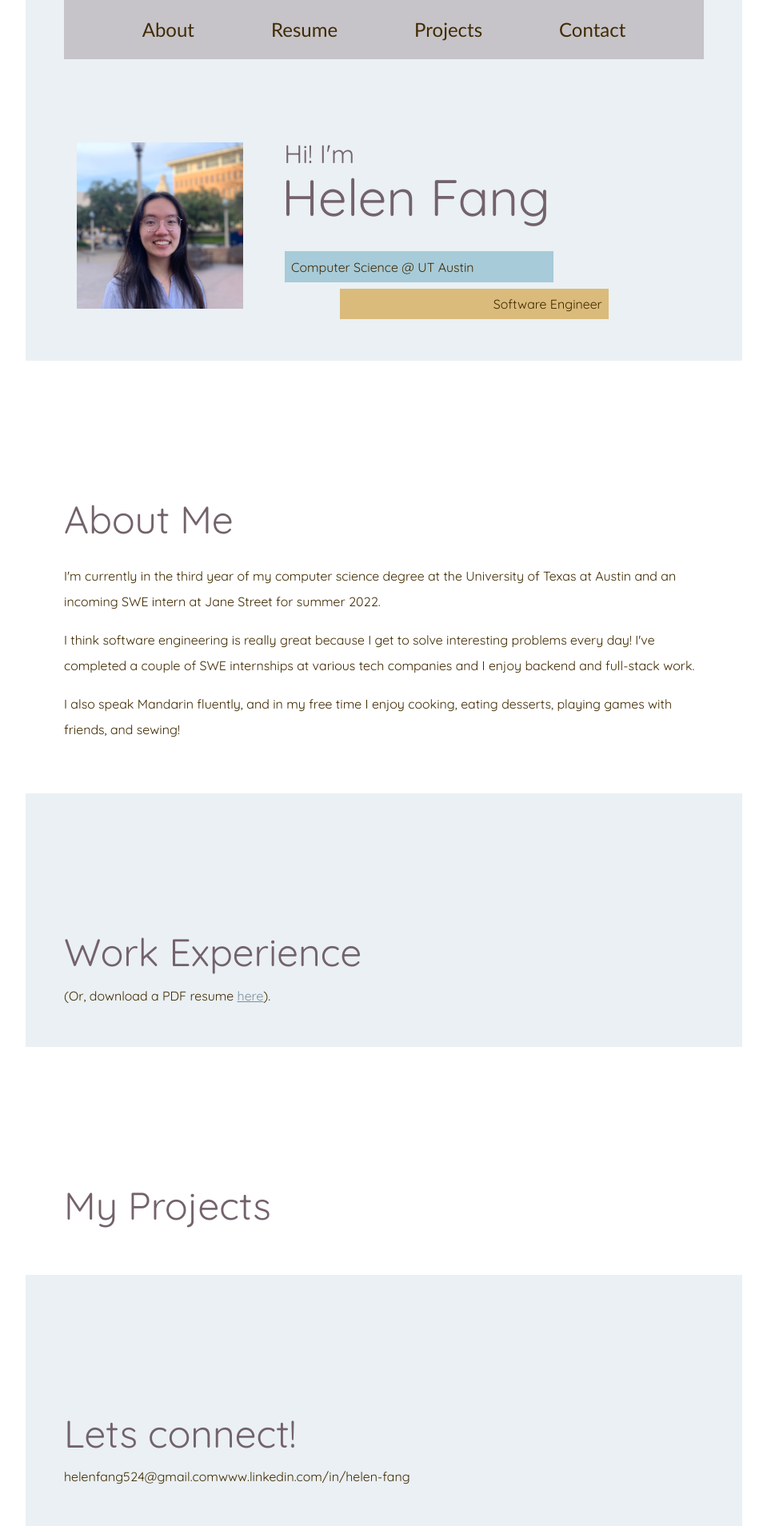
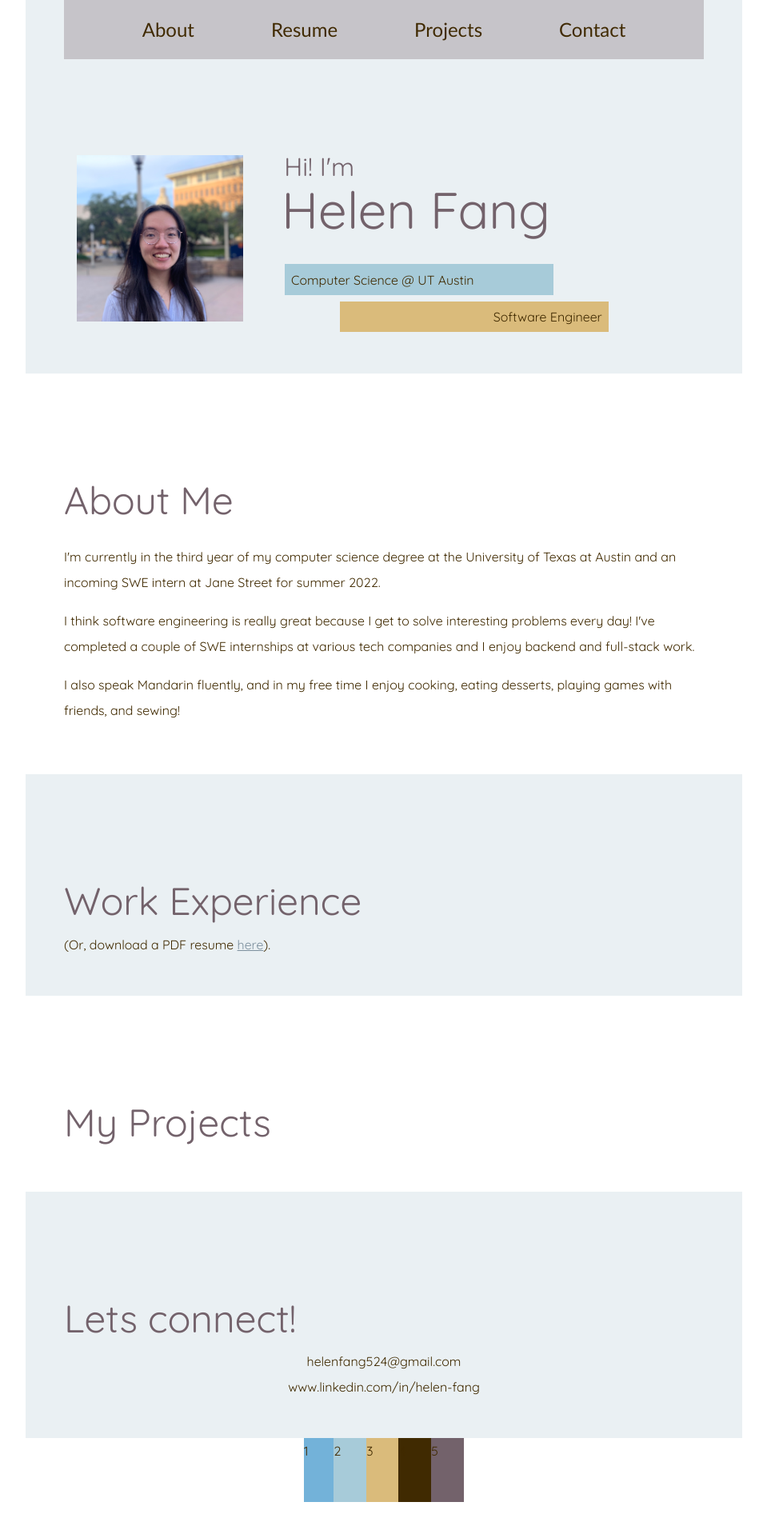
Before and after one commit to fang-helen/fang-helen.github.io, a React (Create React App) app: page / in a window 1280 px wide. Shown: the top 1908 px of the page at 80% size, without its empty margins (160-1119 px from the left). Built offline with nearby package versions, Linux system fonts and the light colour scheme; a web font is replaced by a local one.

Commit message:
Move sections into own files

```diff
--- a/src/App.css
+++ b/src/App.css
@@ -42,74 +42,7 @@ a.formatted {
   font-weight: bold;
 }
 
-/* intro panel */
-
-#intro-greeting {
-  color: #73626b;
-  font-size: 2em;
-  height: 1.1em;
-  margin-left: 0.1em;
-}
-
-#intro-title {
-  font-size: 4em;
-  height: 1.8em;
-}
-
-#intro-box {
-  display: flex;
-  align-items: center;
-  flex-flow: row wrap;
-}
-
-#pfp {
-  object-fit: cover;
-  height: 13em;
-  width: 13em;
-  max-height: 250px;
-  max-width: 250px;
-  margin: 1em;
-  margin-right: 3em;
-}
-
-#blurb-box {
-  height: 100%;
-  flex-grow: 0.4;
-  display: flex;
-  flex-flow: column nowrap;
-}
-
-.blurb {
-  height: 2em;
-  padding: 0.2em 0.5em;
-  margin: 0.25em;
-  width: 60%;
-}
-
-.blurb.one {
-  background-color: #a7cbd9;
-  text-align: left;
-  padding-right: 5em;
-  align-self: flex-start;
-}
-
-.blurb.two {
-  background-color: #dabb7b;
-  text-align: right;
-  padding-left: 5em;
-  align-self: flex-end;
-}
-
-/* contact */
-
-#contact-section {
-  display: flex;
-  flex-flow: column nowrap;
-}
-.contact-link {
-  text-align: center;
-  width: 100%;
-}
+/* colors */
 
 #color-scheme {
   width: 200px;
--- a/src/App.js
+++ b/src/App.js
@@ -1,8 +1,9 @@
 import Navbar from "./components/Navbar";
-import Section from "./components/Section";
-
-import pfp from "./assets/pfp.jpg";
-import Resume from "./assets/Resume.pdf";
+import Intro from "./sections/Intro";
+import About from "./sections/About";
+import Experience from "./sections/Experience";
+import Projects from "./sections/Projects";
+import Contact from "./sections/Contact";
 
 import "./App.css";
 
@@ -10,87 +11,11 @@ function App() {
   return (
     <div id="content">
       <Navbar />
-      <Section
-        elementId="intro-section"
-        colored={true}
-        children={
-          <div id="intro-box">
-            <img src={pfp} id="pfp" alt="a picture of me!" />
-
-            <div id="blurb-box">
-              <div id="intro-greeting">Hi! I'm</div>
-              <div id="intro-title" class="section-title">
-                Helen Fang
-              </div>
-
-              <div class="blurb one">Computer Science @ UT Austin</div>
-              <div class="blurb two">Software Engineer</div>
-            </div>
-          </div>
-        }
-      />
-      <Section
-        elementId="about-section"
-        title="About Me"
-        children={
-          <div id="about-content">
-            <p>
-              I'm currently in the third year of my computer science degree at
-              the University of Texas at Austin and an incoming SWE intern at
-              Jane Street for summer 2022.
-            </p>
-            <p>
-              I think software engineering is really great because I get to
-              solve interesting problems every day! I've completed a couple of
-              SWE internships at various tech companies and I enjoy backend and
-              full-stack work.
-            </p>
-            <p>
-              I also speak Mandarin fluently, and in my free time I enjoy
-              cooking, eating desserts, playing games with friends, and sewing!
-            </p>
-          </div>
-        }
-      />
-      <Section
-        elementId="work-section"
-        colored={true}
-        title="Work Experience"
-        children={
-          <div>
-            {"(Or, download a PDF resume "}
-            <a class="formatted" href={Resume} target="_blank">
-              here
-            </a>
-            ).
-            <div class="experience-tiled"></div>
-          </div>
-        }
-      />
-      <Section elementId="projects-section" title="My Projects" />
-      <Section
-        elementId="contact-section"
-        colored={true}
-        title="Lets connect!"
-        children={
-          <div>
-            <a
-              href="mailto:helenfang524@gmail.com"
-              class="contact-link"
-              target="_blank"
-            >
-              helenfang524@gmail.com
-            </a>
-            <a
-              href="https://www.linkedin.com/in/helen-fang/"
-              class="contact-link"
-              target="_blank"
-            >
-              www.linkedin.com/in/helen-fang
-            </a>
-          </div>
-        }
-      />
+      <Intro />
+      <About />
+      <Experience />
+      <Projects />
+      <Contact />
 
       <div id="color-scheme">
         <div class="color one">1</div>
--- a/src/components/Section.css
+++ b/src/components/Section.css
@@ -2,7 +2,7 @@
   width: 80%;
   max-width: 800px;
   padding: 3em;
-  padding-top: 10em;
+  padding-top: max(7em, 15vh);
 }
 
 .section.colored {
--- /dev/null
+++ b/src/sections/About.js
@@ -0,0 +1,31 @@
+import Section from "../components/Section";
+
+function About() {
+  return (
+    <Section
+      elementId="about-section"
+      title="About Me"
+      children={
+        <div id="about-content">
+          <p>
+            I'm currently in the third year of my computer science degree at the
+            University of Texas at Austin and an incoming SWE intern at Jane
+            Street for summer 2022.
+          </p>
+          <p>
+            I think software engineering is really great because I get to solve
+            interesting problems every day! I've completed a couple of SWE
+            internships at various tech companies and I enjoy backend and
+            full-stack work.
+          </p>
+          <p>
+            I also speak Mandarin fluently, and in my free time I enjoy cooking,
+            eating desserts, playing games with friends, and sewing!
+          </p>
+        </div>
+      }
+    />
+  );
+}
+
+export default About;
--- /dev/null
+++ b/src/sections/Contact.css
@@ -0,0 +1,9 @@
+#contact-links {
+  display: flex;
+  flex-flow: column nowrap;
+}
+
+.contact-link {
+  text-align: center;
+  width: 100%;
+}
--- /dev/null
+++ b/src/sections/Contact.js
@@ -0,0 +1,33 @@
+import Section from "../components/Section";
+
+import "./Contact.css";
+
+function Contact() {
+  return (
+    <Section
+      elementId="contact-section"
+      colored={true}
+      title="Lets connect!"
+      children={
+        <div id="contact-links">
+          <a
+            href="mailto:helenfang524@gmail.com"
+            class="contact-link"
+            target="_blank"
+          >
+            helenfang524@gmail.com
+          </a>
+          <a
+            href="https://www.linkedin.com/in/helen-fang/"
+            class="contact-link"
+            target="_blank"
+          >
+            www.linkedin.com/in/helen-fang
+          </a>
+        </div>
+      }
+    />
+  );
+}
+
+export default Contact;
--- /dev/null
+++ b/src/sections/Experience.js
@@ -0,0 +1,24 @@
+import Section from "../components/Section";
+import Resume from "../assets/Resume.pdf";
+
+function Experience() {
+  return (
+    <Section
+      elementId="work-section"
+      colored={true}
+      title="Work Experience"
+      children={
+        <div>
+          {"(Or, download a PDF resume "}
+          <a class="formatted" href={Resume} target="_blank">
+            here
+          </a>
+          ).
+          <div class="experience-tiled"></div>
+        </div>
+      }
+    />
+  );
+}
+
+export default Experience;
--- /dev/null
+++ b/src/sections/Intro.css
@@ -0,0 +1,59 @@
+#intro-section {
+  padding-top: max(10em, 22vh);
+}
+
+#intro-greeting {
+  color: #73626b;
+  font-size: 2em;
+  height: 1.1em;
+  margin-left: 0.1em;
+}
+
+#intro-title {
+  font-size: 4em;
+  height: 1.8em;
+}
+
+#intro-box {
+  display: flex;
+  align-items: center;
+  flex-flow: row wrap;
+}
+
+#pfp {
+  object-fit: cover;
+  height: 13em;
+  width: 13em;
+  max-height: 250px;
+  max-width: 250px;
+  margin: 1em;
+  margin-right: 3em;
+}
+
+#blurb-box {
+  height: 100%;
+  flex-grow: 0.4;
+  display: flex;
+  flex-flow: column nowrap;
+}
+
+.blurb {
+  height: 2em;
+  padding: 0.2em 0.5em;
+  margin: 0.25em;
+  width: 60%;
+}
+
+.blurb.one {
+  background-color: #a7cbd9;
+  text-align: left;
+  padding-right: 5em;
+  align-self: flex-start;
+}
+
+.blurb.two {
+  background-color: #dabb7b;
+  text-align: right;
+  padding-left: 5em;
+  align-self: flex-end;
+}
--- /dev/null
+++ b/src/sections/Intro.js
@@ -0,0 +1,30 @@
+import pfp from "../assets/pfp.jpg";
+import Section from "../components/Section";
+
+import "./Intro.css";
+
+function Intro() {
+  return (
+    <Section
+      elementId="intro-section"
+      colored={true}
+      children={
+        <div id="intro-box">
+          <img src={pfp} id="pfp" alt="a picture of me!" />
+
+          <div id="blurb-box">
+            <div id="intro-greeting">Hi! I'm</div>
+            <div id="intro-title" class="section-title">
+              Helen Fang
+            </div>
+
+            <div class="blurb one">Computer Science @ UT Austin</div>
+            <div class="blurb two">Software Engineer</div>
+          </div>
+        </div>
+      }
+    />
+  );
+}
+
+export default Intro;
--- /dev/null
+++ b/src/sections/Projects.js
@@ -0,0 +1,7 @@
+import Section from "../components/Section";
+
+function Projects() {
+  return <Section elementId="projects-section" title="My Projects" />;
+}
+
+export default Projects;
```
